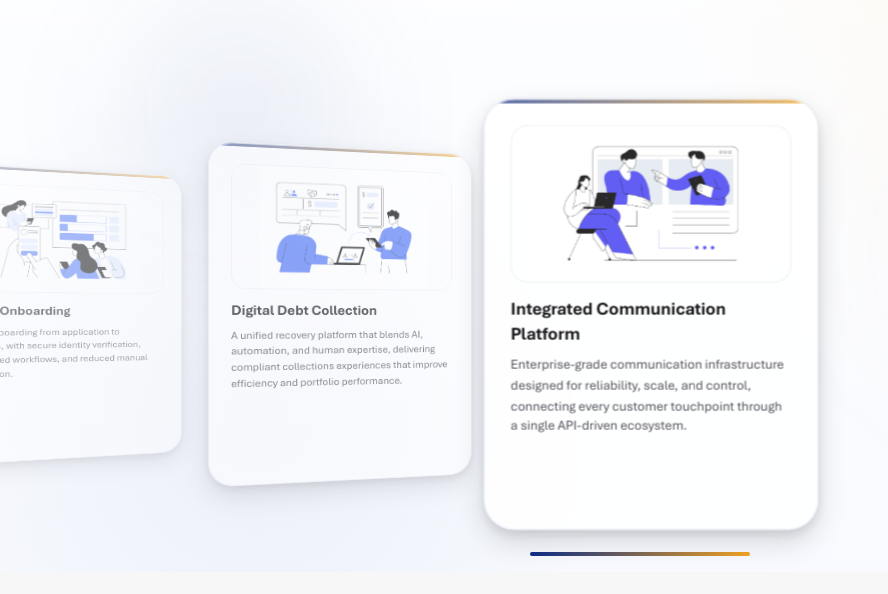
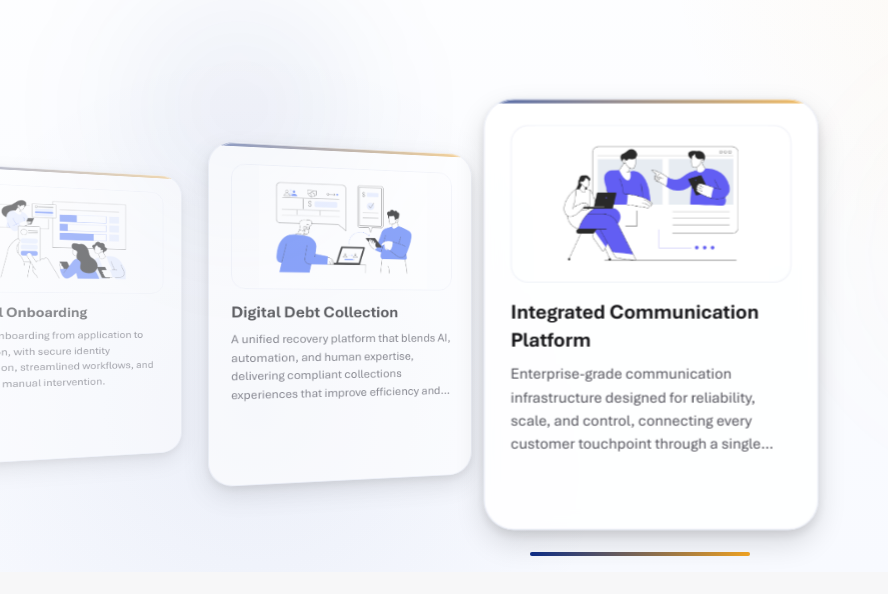
Before and after one commit to parththinkdigital/GTS, a Next.js app: page / in a window 1280 px wide. Shown: the part 1028-1622 px from the top of the page, without its empty margins (0-888 px from the left). Built offline with nearby package versions, Linux system fonts and the light colour scheme.

Commit message:
fontsize changed

```diff
--- a/app/components/CircularCardGallery.css
+++ b/app/components/CircularCardGallery.css
@@ -677,7 +677,7 @@ footer.bold-footer {
   }
 
   .footer-big-text--compact {
-  font-size: 1.75rem;
+    nt-size: 1.75rem;
     padding: 0;
     line-height: 1.25;
   }
--- a/app/v2.css
+++ b/app/v2.css
@@ -836,12 +836,12 @@ html {
 }
 
 .products-gallery-container .circular-card-wrapper .card h3 {
-  font-size: 1.04rem;
+  font-size: 1.2rem;
   margin-bottom: 8px;
 }
 
 .products-gallery-container .circular-card-wrapper .card p {
-  font-size: 0.78rem;
+  font-size: 0.9rem;
   line-height: 1.5;
 }
 
```
